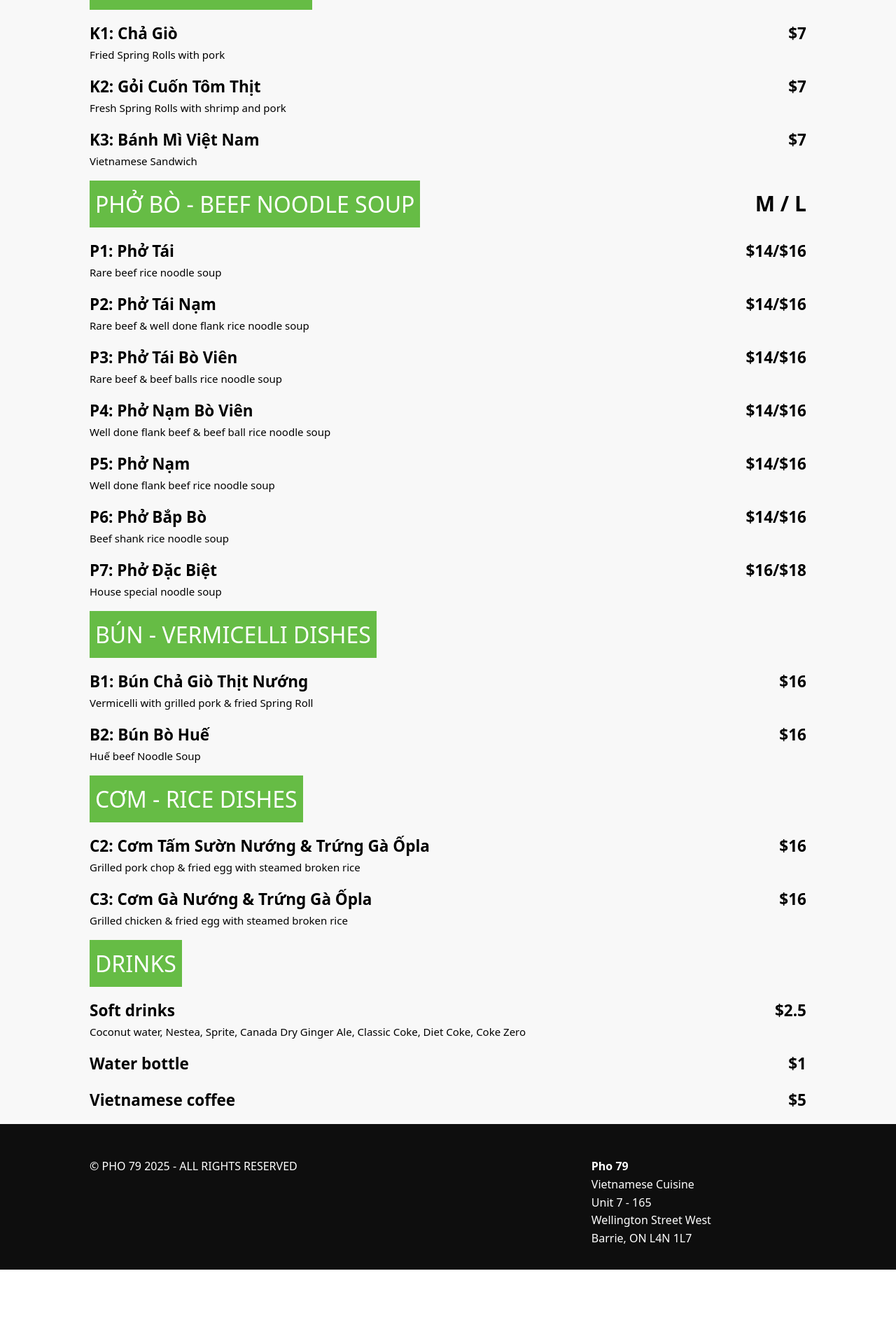
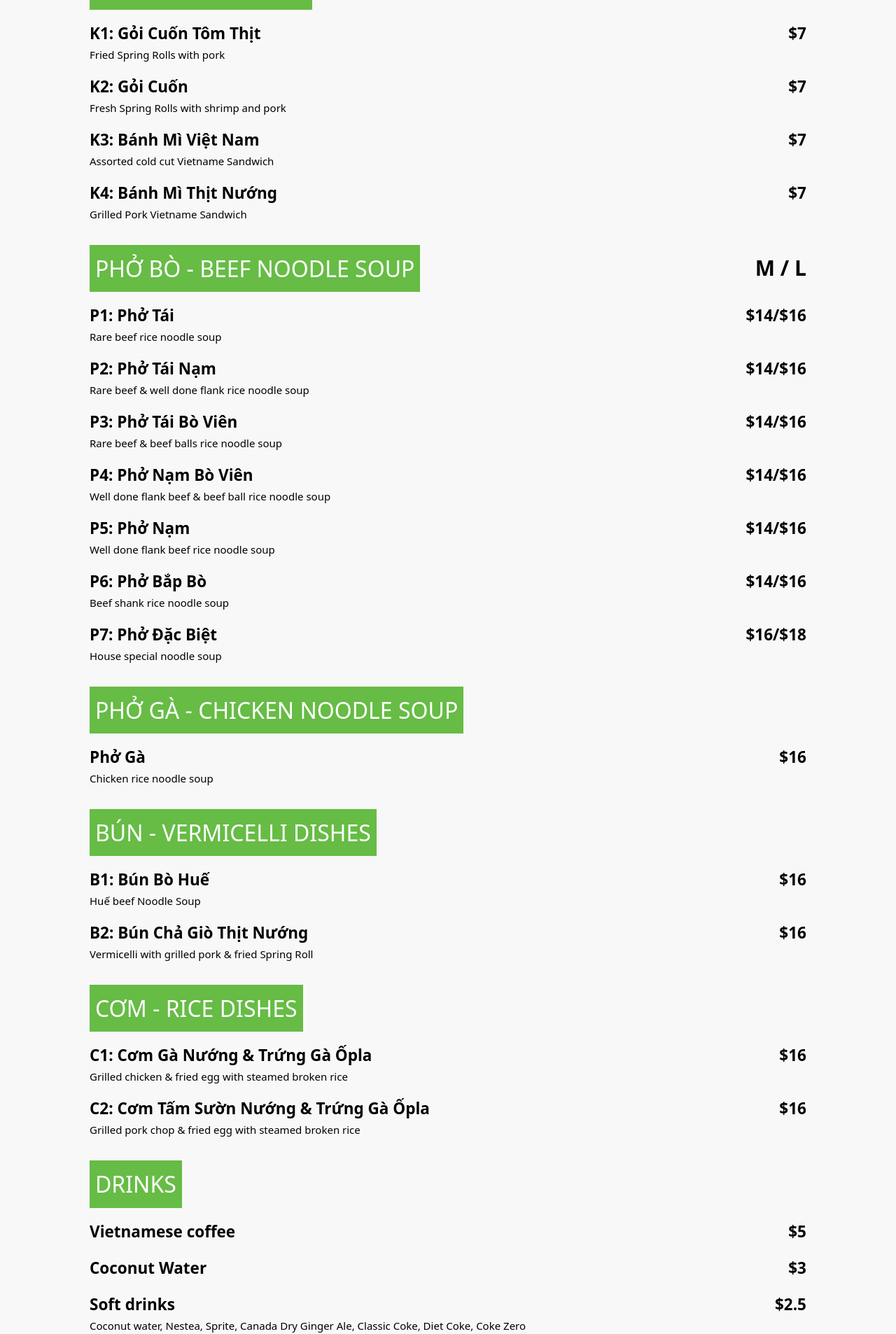
Before and after one commit to benjaminnguyen2/pho79, a Vue app: page /menu in a window 1280 px wide. Shown: the part 234-2140 px from the top of the page at 70% size. Before the commit the page ends 2048 px from the top, so only its background shows below. Built offline with nearby package versions, Linux system fonts and the light colour scheme.

Commit message:
fix: menu changes to match new menu from vietnam

```diff
--- a/src/views/MenuView.vue
+++ b/src/views/MenuView.vue
@@ -7,14 +7,14 @@
       </div>
       <div class="food-item">
         <div class="item-name">
-          <h2 style="font-weight: 700; width: 80%">K1: Chả Giò</h2>
+          <h2 style="font-weight: 700; width: 80%">K1: Gỏi Cuốn Tôm Thịt</h2>
           <h2 style="width: 20%; font-weight: 700">$7</h2>
         </div>
         <p>Fried Spring Rolls with pork</p>
       </div>
       <div class="food-item">
         <div class="item-name">
-          <h2 style="font-weight: 700; width: 80%">K2: Gỏi Cuốn Tôm Thịt</h2>
+          <h2 style="font-weight: 700; width: 80%">K2: Gỏi Cuốn</h2>
           <h2 style="width: 20%; font-weight: 700">$7</h2>
         </div>
         <p>Fresh Spring Rolls with shrimp and pork</p>
@@ -24,11 +24,18 @@
           <h2 style="font-weight: 700; width: 80%">K3: Bánh Mì Việt Nam</h2>
           <h2 style="width: 20%; font-weight: 700">$7</h2>
         </div>
-        <p>Vietnamese Sandwich</p>
+        <p>Assorted cold cut Vietname Sandwich</p>
+      </div>
+      <div class="food-item">
+        <div class="item-name">
+          <h2 style="font-weight: 700; width: 80%">K4: Bánh Mì Thịt Nướng</h2>
+          <h2 style="width: 20%; font-weight: 700">$7</h2>
+        </div>
+        <p>Grilled Pork Vietname Sandwich</p>
       </div>
 
       <!-- PHO -->
-      <div class="item-name">
+      <div class="item-name" style="margin-top: 1rem">
         <div style="width: 80%; min-width: fit-content">
           <h1 class="section-title">PHỞ BÒ - BEEF NOODLE SOUP</h1>
         </div>
@@ -84,28 +91,49 @@
         <p>House special noodle soup</p>
       </div>
 
+      <!-- PHỞ GÀ -->
+      <div class="item-name" style="margin-top: 1rem">
+        <div style="width: 80%; min-width: fit-content">
+          <h1 class="section-title">PHỞ GÀ - CHICKEN NOODLE SOUP</h1>
+        </div>
+      </div>
+      <div class="food-item">
+        <div class="item-name">
+          <h2 style="font-weight: 700; width: 80%">Phở Gà</h2>
+          <h2 style="width: 20%; font-weight: 700">$16</h2>
+        </div>
+        <p>Chicken rice noodle soup</p>
+      </div>
+
       <!-- VERMICELLI -->
-      <div class="vermicelli-dishes">
+      <div class="vermicelli-dishes" style="margin-top: 1rem">
         <h1 class="section-title">BÚN - VERMICELLI DISHES</h1>
       </div>
       <div class="food-item">
         <div class="item-name">
-          <h2 style="font-weight: 700; width: 80%">B1: Bún Chả Giò Thịt Nướng</h2>
+          <h2 style="font-weight: 700; width: 80%">B1: Bún Bò Huế</h2>
+          <h2 style="width: 20%; font-weight: 700">$16</h2>
+        </div>
+        <p>Huế beef Noodle Soup</p>
+      </div>
+      <div class="food-item">
+        <div class="item-name">
+          <h2 style="font-weight: 700; width: 80%">B2: Bún Chả Giò Thịt Nướng</h2>
           <h2 style="width: 20%; font-weight: 700">$16</h2>
         </div>
         <p>Vermicelli with grilled pork & fried Spring Roll</p>
       </div>
+
+      <!-- RICE DISHES -->
+      <div class="rice-dishes" style="margin-top: 1rem">
+        <h1 class="section-title">CƠM - RICE DISHES</h1>
+      </div>
       <div class="food-item">
         <div class="item-name">
-          <h2 style="font-weight: 700; width: 80%">B2: Bún Bò Huế</h2>
+          <h2 style="font-weight: 700; width: 80%">C1: Cơm Gà Nướng & Trứng Gà Ốpla</h2>
           <h2 style="width: 20%; font-weight: 700">$16</h2>
         </div>
-        <p>Huế beef Noodle Soup</p>
-      </div>
-
-      <!-- RICE DISHES -->
-      <div class="rice-dishes">
-        <h1 class="section-title">CƠM - RICE DISHES</h1>
+        <p>Grilled chicken & fried egg with steamed broken rice</p>
       </div>
       <div class="food-item">
         <div class="item-name">
@@ -114,17 +142,23 @@
         </div>
         <p>Grilled pork chop & fried egg with steamed broken rice</p>
       </div>
+
+      <!-- DRINKS -->
+
+      <div class="drinks" style="margin-top: 1rem">
+        <h1 class="section-title">DRINKS</h1>
+      </div>
       <div class="food-item">
         <div class="item-name">
-          <h2 style="font-weight: 700; width: 80%">C3: Cơm Gà Nướng & Trứng Gà Ốpla</h2>
-          <h2 style="width: 20%; font-weight: 700">$16</h2>
+          <h2 style="font-weight: 700; width: 80%">Vietnamese coffee</h2>
+          <h2 style="width: 20%; font-weight: 700">$5</h2>
         </div>
-        <p>Grilled chicken & fried egg with steamed broken rice</p>
       </div>
-
-      <!-- DRINKS -->
-      <div class="drinks">
-        <h1 class="section-title">DRINKS</h1>
+      <div class="food-item">
+        <div class="item-name">
+          <h2 style="font-weight: 700; width: 80%">Coconut Water</h2>
+          <h2 style="width: 20%; font-weight: 700">$3</h2>
+        </div>
       </div>
       <div class="food-item">
         <div class="item-name">
@@ -139,12 +173,6 @@
         <div class="item-name">
           <h2 style="font-weight: 700; width: 80%">Water bottle</h2>
           <h2 style="width: 20%; font-weight: 700">$1</h2>
-        </div>
-      </div>
-      <div class="food-item">
-        <div class="item-name">
-          <h2 style="font-weight: 700; width: 80%">Vietnamese coffee</h2>
-          <h2 style="width: 20%; font-weight: 700">$5</h2>
         </div>
       </div>
     </div>
@@ -186,7 +214,8 @@
   text-align: right;
   white-space: nowrap;
 }
-.section-title, .right-align {
+.section-title,
+.right-align {
   @media only screen and (max-width: 660px) {
     font-size: 1.65rem !important;
   }
```
